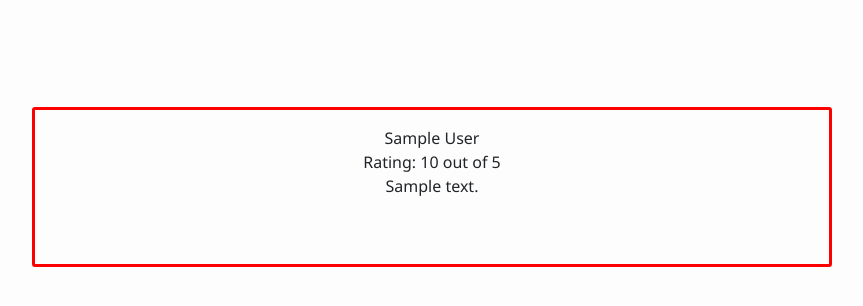
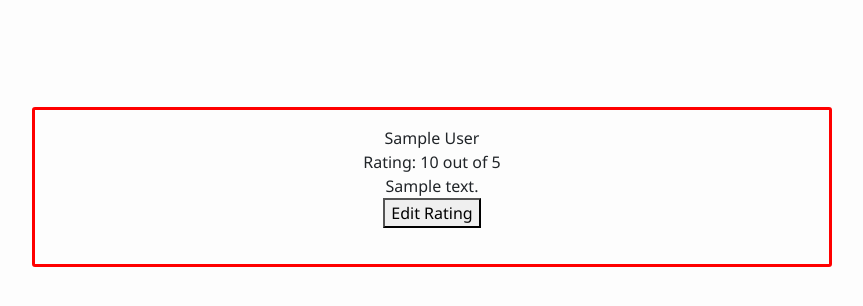
Before and after one commit to saharmehri/myhalalfinder, a Flask app: page /all_ratings/1 in a window 1280 px wide. Shown: the part 169-475 px from the top of the page, without its empty margins (224-1087 px from the left). Run offline with Flask 2, Linux system fonts and the light colour scheme; the visitor is signed in with stand-in values (Sample User, id 1); tables that the repository leaves empty hold one stand-in row (values such as "Sample post").

Commit message:
update ratings

```diff
--- a/crud.py
+++ b/crud.py
@@ -59,11 +59,16 @@ def get_ratings(unique_restaurant_id):
 
     return Rating.query.filter_by(unique_restaurant_id=unique_restaurant_id).all()
 
-def update_rating(rating_id, new_score):
+def update_rating(user_id, unique_restaurant_id, updated_score, updated_comment):
     """ Update a rating given rating_id and the updated score. """
-    rating = Rating.query.get(rating_id)
-    rating.score = new_score
 
+    # rating = Rating.query.get(Restaurant.unique_restaurant_id).first()
+    rating = Rating.query.filter_by(user_id=user_id, unique_restaurant_id=unique_restaurant_id).first()
+
+    rating.score = updated_score
+    rating.comment = updated_comment
+
+    db.session.commit()
 
 # *******************************************************************
 
--- a/server.py
+++ b/server.py
@@ -1,4 +1,4 @@
-from flask import Flask, render_template, request, flash, session, redirect
+from flask import Flask, render_template, request, flash, session, redirect,jsonify
 from model import Favorite, User, Restaurant, Rating, connect_to_db, db
 import crud
 from jinja2 import StrictUndefined
@@ -91,10 +91,10 @@ def rating_form(unique_restaurant_id):
 def create_rating():
     """Create a rating for restaurant."""
 
-    logged_in_email = session['user_email']
+    # logged_in_email = session['user_email']
 
-    if logged_in_email is None:
-        flash("You must log in to add to favorites.", "error")
+    if "user_email" not in session:
+        flash("You must log in to leave a rating.", "error")
         return redirect("/loginpage")
 
     score = request.form.get("score")
@@ -126,6 +126,22 @@ def view_all_ratings(unique_restaurant_id):
 
     return render_template('view_ratings.html', all_ratings=all_ratings, unique_restaurant_id=unique_restaurant_id, restaurant=restaurant)
 
+@app.route("/update_ratings", methods=["POST"])
+def update_ratings():
+    """Updates rating."""
+
+    updated_score = request.json["rating_score"]
+    updated_comment = request.json["rating_comment"]
+    unique_restaurant_id = request.json["unique_restaurant_id"]
+
+    user = User.query.filter_by(email=session['user_email']).first()
+
+    crud.update_rating(user.user_id, unique_restaurant_id, updated_score, updated_comment)
+
+    response = {"score": updated_score, "comment": updated_comment}
+
+    return jsonify(response)
+
 # *********************************************************************
 
 # Related to Favorites:
@@ -134,11 +150,15 @@ def view_all_ratings(unique_restaurant_id):
 def create_favorite():
     """Create a favorite."""
 
-    logged_in_email = session['user_email']
+    # logged_in_email = session['user_email']
 
-    if logged_in_email is None:
+    if 'user_email' not in session:
         flash("You must log in to add to favorites.", "error")
         return redirect("/loginpage")
+
+    # if logged_in_email is None:
+    #     flash("You must log in to add to favorites.", "error")
+    #     return redirect("/loginpage")
 
 
     name = request.form.get("name")
--- a/templates/view_ratings.html
+++ b/templates/view_ratings.html
@@ -18,12 +18,45 @@
         {% for rating in all_ratings %}
         <div class="rating-box">
             {{ rating.user.display_name }} <br>
+            {% if rating.user.email == session["user_email"] %}
+            <span id="rating-information">
+                Rating: {{ rating.score }} out of 5<br>
+            {{ rating.comment }} <br>
+            </span>
+            <button id="rating-edit-button">Edit Rating</button>
+            {% else %}
             Rating: {{ rating.score }} out of 5<br>
-            {{ rating.comment }}
+            {{ rating.comment }} <br>
+            {% endif %}
         </div>
+
+
 
         {% endfor %}
     </ol>
 </div>
+<!-- button hidden inititally -->
+<div id="edit-rating-div" style="display:none">
+    <form id="edit-rating-form">
+        <select name="score" id="restaurant-score">
+            <option value="1">1- Not recommend</option>
+            <option value="2">2- Needs improvement</option>
+            <option value="3">3- Ok</option>
+            <option value="4">4- Good</option>
+            <option value="5">5- Wow, Amazing!</option>
+        </select>
+        <label for= "restaurant-score">Select your rating.</label><br><br>
+        <label for="restaurant-review">Leave a Review!</label><br>
+        <textarea name="comment" id="comment" rows="5" cols="60"></textarea>
+
+        <input type="hidden" id="unique-restaurant-id" name="unique_restaurant_id" value="{{ restaurant.unique_restaurant_id }}">
+        <div class="col-12">
+            <button type="submit" class="btn btn-primary">Update Review</button>
+        </div>
+    </form>
+</div>
+
+<script src="/static/js/updateRatings.js">
+</script>
 </body>
 {% endblock %}
```
